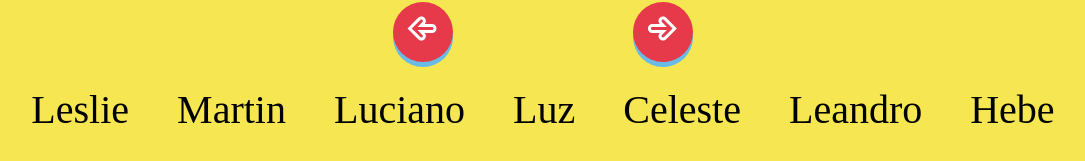
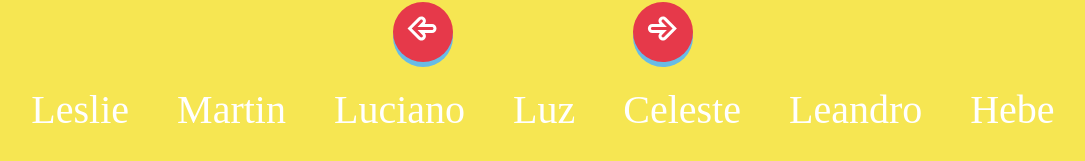
Before and after one commit to segural/grupo6_react, a React (Vite) app: page / in a window 1280 px wide. Shown: the part 617-778 px from the top of the page, without its empty margins (97-1182 px from the left). Built offline with nearby package versions, Linux system fonts and the light colour scheme; no server answers; a web font is replaced by a local one.

Commit message:
correccion del ultimo push

```diff
--- a/src/App.jsx
+++ b/src/App.jsx
@@ -87,7 +87,7 @@ const App = () => {
           icon={<TiArrowRightOutline />}
           handleClick={nextClick} />
       </div>
-      <Footer />
+        <Footer />
     </div>
   )
 }
--- a/src/components/Footer.jsx
+++ b/src/components/Footer.jsx
@@ -2,28 +2,21 @@ import React from 'react'
 import '../sass/Footer.scss'
 
 const Footer = () => {
-    async function getImgs(id){
-        const response = await fetch(`https://pokeapi.co/api/v2/pokemon/${id}/`)
-        const data = await response.json()
-        return data.sprites.other['official-artwork'].front_default;
-      }
-let celesteImg = getImgs(1)
+
   return (
 
 
-    <div className='nombres'>
+<div className='nombres'>
         <ul className="list-name">
             <li>Leslie</li>
             <li>Martin</li>
             <li>Luciano</li>
             <li>Luz</li>
-            <li>Celeste
-            {/* <img src="https://raw.githubusercontent.com/PokeAPI/sprites/master/sprites/pokemon/other/official-artwork/5.png" className='img-list'/> */}
-            </li>
+            <li>Celeste</li>
             <li>Leandro</li>
             <li>Hebe</li>
         </ul>
-    </div>
+</div>
   )
 }
 
--- a/src/sass/Footer.scss
+++ b/src/sass/Footer.scss
@@ -3,6 +3,7 @@
 .nombres{
     font-family: 'La Belle Aurore', cursive;
     font-size: 2.5rem;
+    color:white;
 }
 
 .list-name{
@@ -12,6 +13,3 @@
     padding-left: 0;
 
 }
-.img-list{
-    size: 10px;
-}
```
